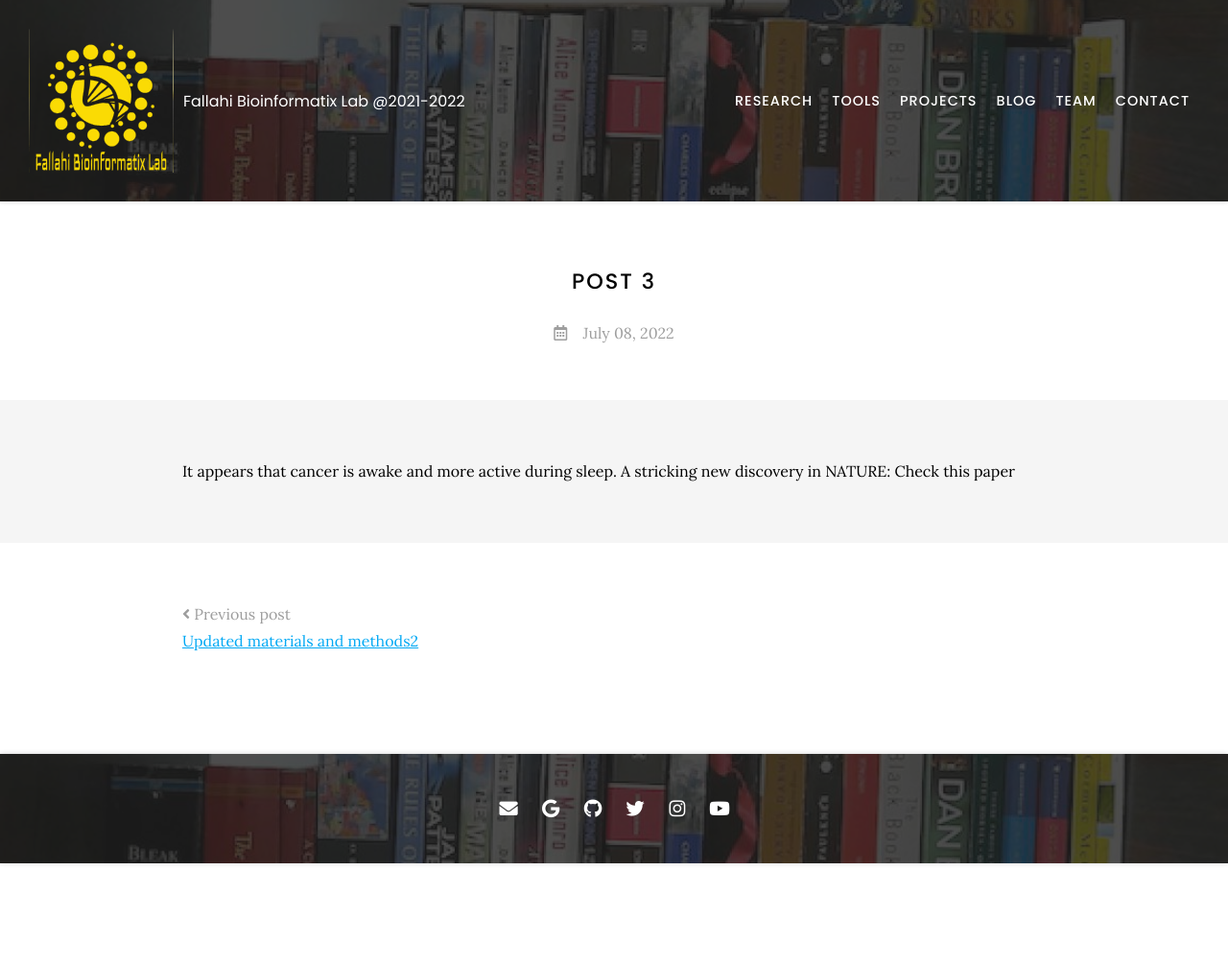
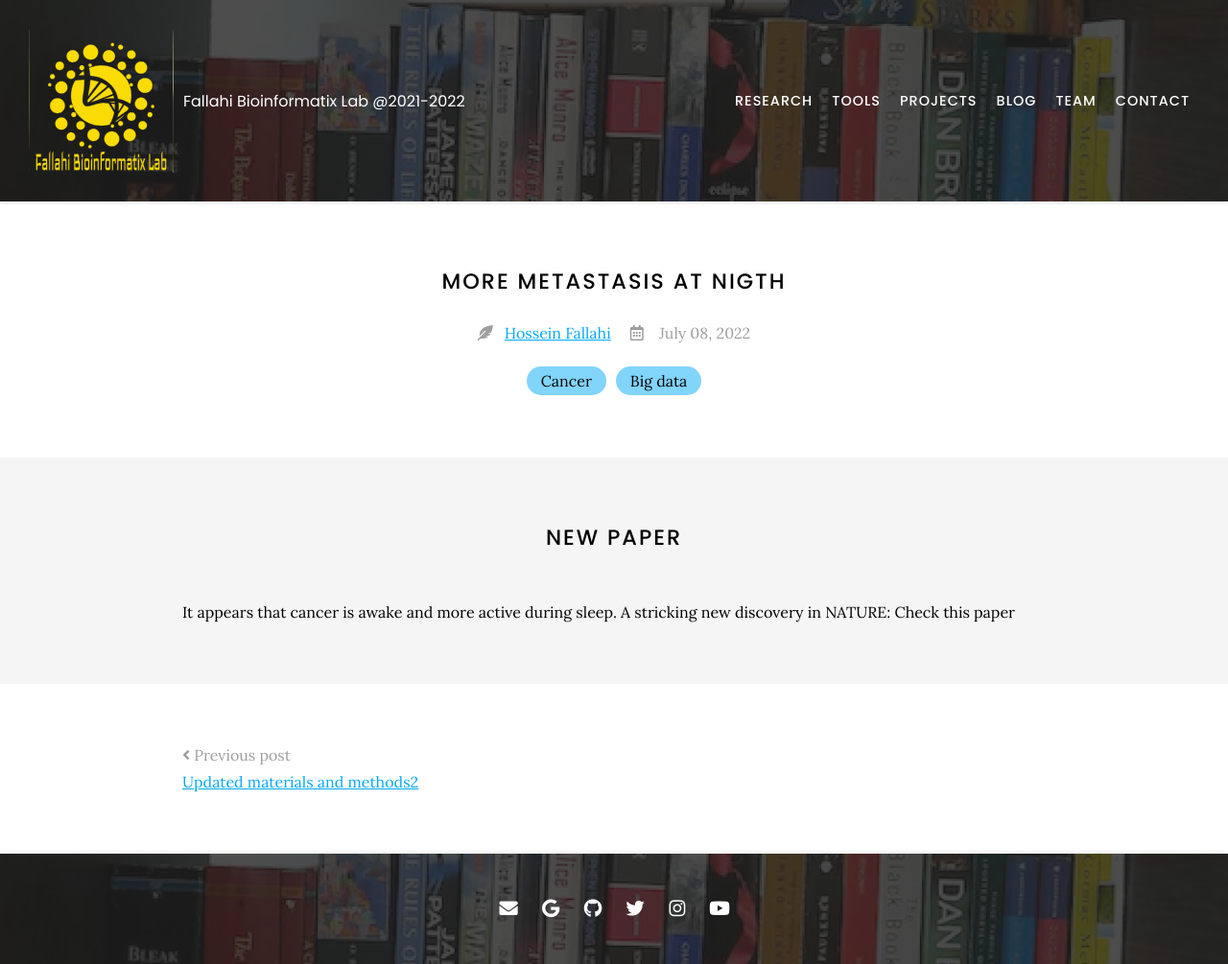
Before and after one commit to Hossein-Fallahi/Fallahi-Bioinformatics-Lab, a Jekyll site: the page built from _posts/2022-07-08-post-3.md, in a window 1280 px wide. Shown: the whole page at 96% size. Built offline with Jekyll 4.4.1, drawn with Linux system fonts in a browser that asks for light colours; nearby versions of some CDN libraries; before the commit the page ends 900 px from its top, so only the background shows below that.

Commit message:
Update 2022-07-08-post-3.md

```diff
--- a/_posts/2022-07-08-post-3.md
+++ b/_posts/2022-07-08-post-3.md
@@ -1 +1,13 @@
+---
+title: more metastasis at nigth
+tags:
+  - Cancer
+  - Big data
+
+author: Hossein Fallahi
+member: Hossein Fallahi
+---
+
+# new paper
+
 It appears that cancer is awake and more active during sleep. A stricking new discovery in NATURE: Check this paper
```
